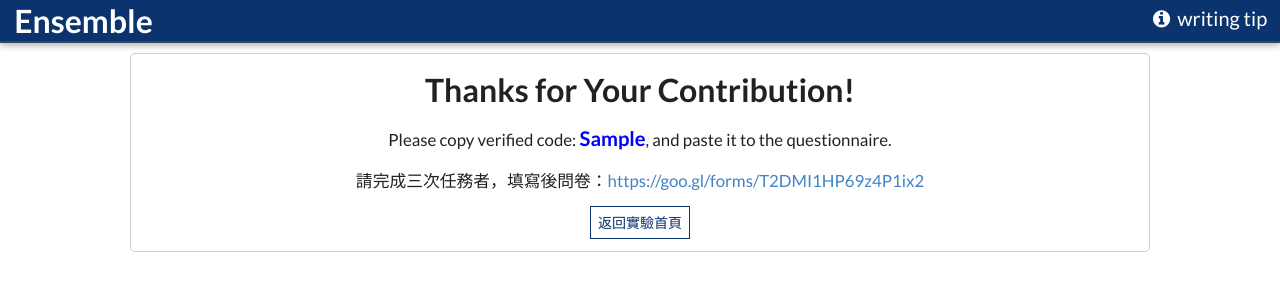
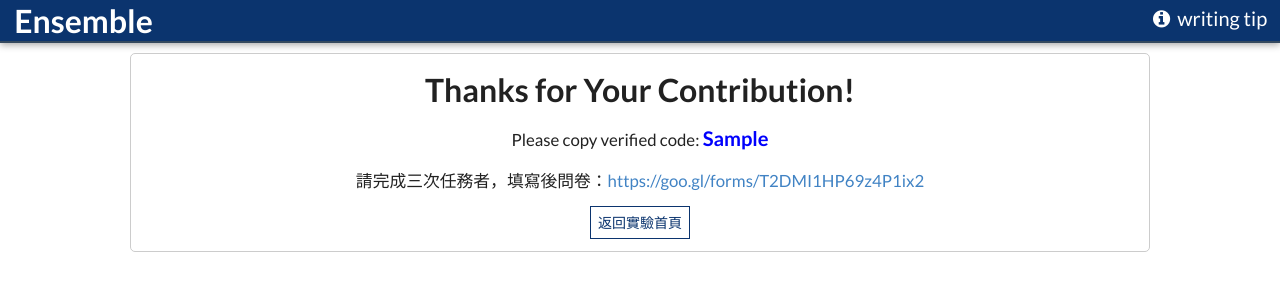
Before and after one commit to janetyc/ensemblefeedback, a Flask app: template crowdtask/templates/success.html in a window 1280 px wide. Shown: the top 300 px of the page. Run offline with Flask 2, Linux system fonts and the light colour scheme; the template is opened without the code that fills it: most values are stand-ins (such as "Sample title", 1, 10 or a date in 2020); parts of the project's set-up code (start-up, migrations or seed data) failed here and were passed over; some libraries are stand-ins or nearby versions.

Commit message:
fix description issue

```diff
--- a/crowdtask/templates/success.html
+++ b/crowdtask/templates/success.html
@@ -5,7 +5,7 @@
   <h1>Thanks for Your Contribution!</h1>
   {% if data.verified_string %}
     {% if data.experiment_flow %}
-      <p>Please copy verified code: <span class="verified-code">{{ data.verified_string }}</span>, and paste it to the questionnaire.</p>
+      <p>Please copy verified code: <span class="verified-code">{{ data.verified_string }}</span></p>
     {% else %}
       <p>Please copy verified code: <span class="verified-code">{{ data.verified_string }}</span>, and paste it to the answer field in Mturk page.</p>
     {% endif %}
```
